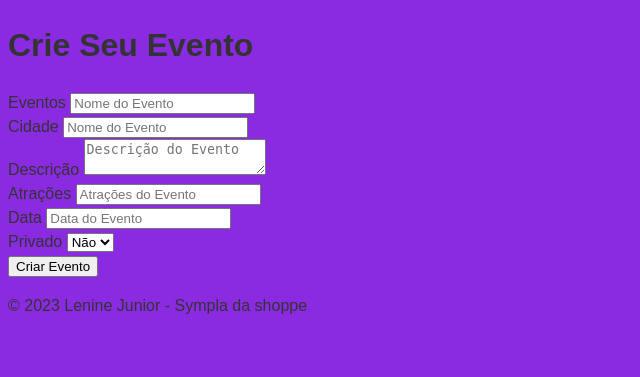
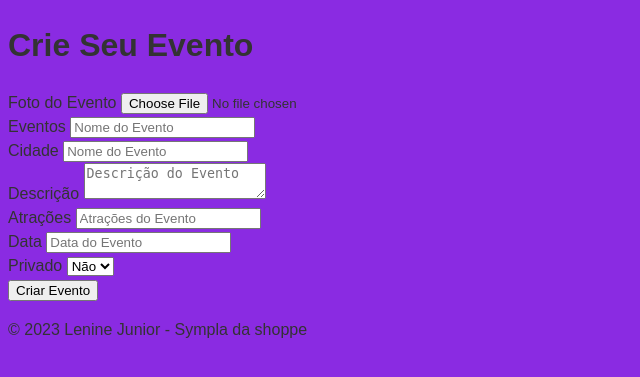
Before and after one commit to LenineLDJunior/site.laravel, a Laravel app: page /events.create in a window 1280 px wide. Shown: the top 377 px of the page, without its empty margins (0-640 px from the left). Run offline with Laravel 10, Linux system fonts and the light colour scheme.

Commit message:
Comiit
-Adicionado a tabela imagem
-Banco de dados esta recebendo a imagem
-Porém esta dando erro, verificar aonde está o erro

```diff
--- a/site.laravel/app/Http/Controllers/EventController.php
+++ b/site.laravel/app/Http/Controllers/EventController.php
@@ -29,8 +29,18 @@ class EventController extends Controller
         $event->date = $request->date;
         $event->private = $request->private;
 
+        //Requisição da imagem
+        if ($request->hasFile('image') && $request->file('image')) {
+            $requestImage = $request->image;
+            $extension = $requestImage->extension();
+            $imageName = md5($requestImage->getClientOriginalName() . strtotime('now')) . "." . $extension;
+            $request->image->move(public_path('img/events'), $imageName);
+
+            $event->image = $imageName;
+        }
+
         $event->save();
 
-        return redirect('/');
+        return redirect('/')->with('msg', 'Evento criado com Sucesso!!!');
     }
 }
--- a/site.laravel/resources/views/Events/create.blade.php
+++ b/site.laravel/resources/views/Events/create.blade.php
@@ -5,6 +5,10 @@
     <h1>Crie Seu Evento </h1>
     <form action="/events" method="post">
         @csrf
+        <div class="form-group">
+            <label for="img">Foto do Evento</label>
+            <input type="file" class="form-control-file" id="image" name="image">
+        </div>
         <div class="form-group">
             <label for="title">Eventos</label>
             <input type="text" class="form-control" id="title" name="title" placeholder="Nome do Evento">
--- a/site.laravel/resources/views/welcome.blade.php
+++ b/site.laravel/resources/views/welcome.blade.php
@@ -17,13 +17,14 @@
     <a href="/events.create">Crie seu evento</a>
 </h5>
 @foreach($events as $events)
-<P>{{ $events -> title }} <br>
+<section>{{ $events -> title }} <br>
     {{ $events -> description }} <br>
     {{ $events -> attractions}} <br>
     {{ $events -> date}} <br>
     {{ $events -> city }} <br>
     {{ $events -> private}} <br>
-</P>
+    {{ $events -> image}}
+</section>
 @endforeach
 
 @endsection
```
Also changed, not shown: site.laravel/database/migrations/2023_03_21_203703_add_image_to_events_table.php (added), 1 other file.
